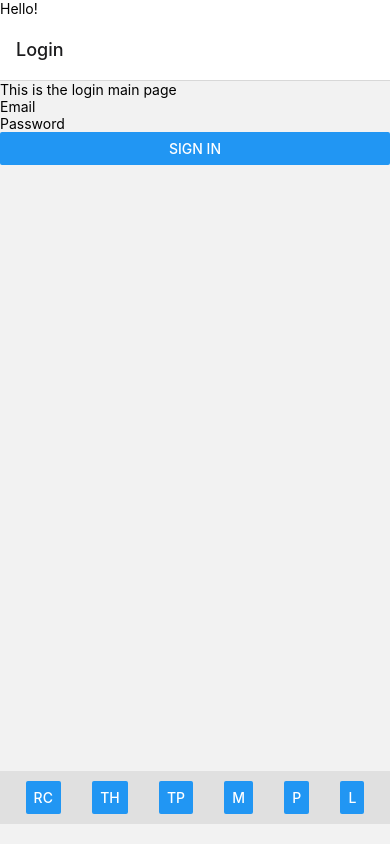
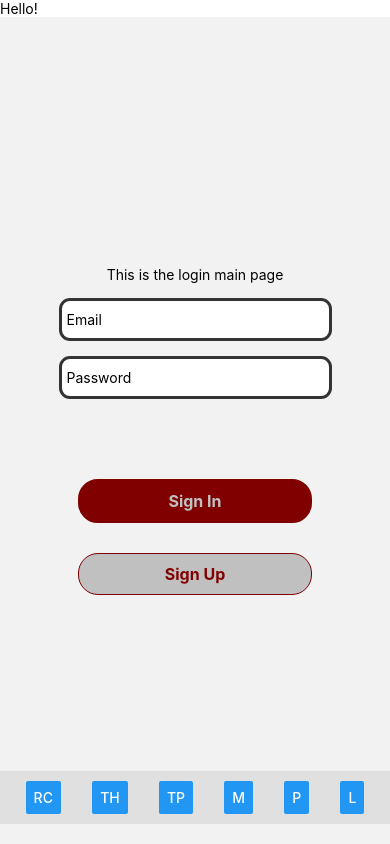
Before and after one commit to JoJos-Blue-Ocean/TheWorld, a React Native app: screen /Login in a window 390 px wide. Built offline with nearby package versions, Linux system fonts and the light colour scheme.

Commit message:
Login and SingUp with firebase functionality on a signle page

```diff
--- a/App.jsx
+++ b/App.jsx
@@ -22,7 +22,7 @@ export default function App() {
     <NavigationContainer>
       <NavigationPane>
         <Stack.Navigator>
-          <Stack.Screen name="Login" component={Login} />
+          <Stack.Screen options={{ headerShown: false }} name="Login" component={Login} />
           <Stack.Screen name="TradingPlatform" component={TradingPlatform} />
           <Stack.Screen name="TradingHistory" component={TradingHistory} />
           <Stack.Screen name="RecordCatalog" component={RecordCatalog} />
--- a/client/src/components/login/LoginStart.jsx
+++ b/client/src/components/login/LoginStart.jsx
@@ -1,26 +1,129 @@
 import React, { useState } from 'react';
 import {
-  Text, View, Button, TextInput,
+  Text, View, Button, TextInput, KeyboardAvoidingView, TouchableOpacity, StyleSheet,
 } from 'react-native';
+import { useNavigation } from '@react-navigation/core';
+import { createUserWithEmailAndPassword, signInWithEmailAndPassword } from 'firebase/auth';
+import { auth } from '../../firebase';
 import NavigationPane from '../NavigationPane';
 
-export default function Login( { route }) {
+export default function Login({ route }) {
+  const navigation = useNavigation();
   const [email, setEmail] = useState('');
   const [password, setPassword] = useState('');
 
+  const handleSignUp = () => {
+    createUserWithEmailAndPassword(auth, email, password)
+      .then((userCredentials) => {
+        const user = userCredentials.user;
+        console.log('Signed up with', user);
+      })
+      .catch(err => alert(err.message))
+  };
+
+  const handleLogIn = () => {
+    console.log(auth);
+    signInWithEmailAndPassword(auth, email, password)
+      .then((userCredentials) => {
+        const user = userCredentials.user;
+        //need to add axios post to add user to database
+        navigation.navigate('RecordCatalog', { email: user.email });
+        console.log('Logged In with', user);
+      })
+      .catch(err => alert(err.message))
+  };
+
   return (
 
-    <View>
+    <KeyboardAvoidingView
+      style={styles.container}
+      behavior="padding"
+    >
       <Text>This is the login main page</Text>
+      <View style={styles.inputContainer}>
         <TextInput
           placeholder="Email"
+          value={email}
+          onChangeText={(text) => setEmail(text)}
+          style={styles.input}
         />
         <TextInput
+          placeholder="Password"
+          value={password}
+          onChangeText={(text) => setPassword(text)}
+          style={styles.input}
           secureTextEntry
-        placeholder="Password"
         />
-      <Button title="Sign In" onPress={() => {}} />
       </View>
 
+      <View style={styles.buttonContainer}>
+        <TouchableOpacity
+          onPress={() => { handleLogIn(); }}
+          style={styles.button}
+        >
+          <Text style={styles.buttonText}>Sign In</Text>
+        </TouchableOpacity>
+        <TouchableOpacity
+          onPress={() => handleSignUp()}
+          style={[styles.button, styles.buttonOutline]}
+        >
+          <Text style={styles.buttonOutlineText}>Sign Up</Text>
+        </TouchableOpacity>
+
+      </View>
+
+    </KeyboardAvoidingView>
   );
 }
+
+const styles = StyleSheet.create({
+  container: {
+    flex: 1,
+    justifyContent: 'center',
+    alignItems: 'center',
+  },
+  inputContainer: {
+    width: '70%',
+  },
+  input: {
+    backgroundColor: 'white',
+    paddingHorizintal: 15,
+    paddingVertical: 10,
+    borderRadius: 11,
+    marginTop: 15,
+    borderWidth: 3,
+    borderColor: '#333333',
+    padding: 5,
+  },
+  buttonContainer: {
+    width: '60%',
+    justifyContent: 'center',
+    alignItems: 'center',
+    marginTop: 80,
+  },
+  button: {
+    backgroundColor: '#800000',
+    width: '100%',
+    padding: 10,
+    borderRadius: 20,
+    alignItems: 'center',
+    borderColor: '#800000',
+    borderWidth: 2,
+  },
+  buttonOutline: {
+    backgroundColor: '#C0C0C0',
+    marginTop: 30,
+    borderColor: '#800000',
+    borderWidth: 1,
+  },
+  buttonText: {
+    color: '#C0C0C0',
+    fontWeight: '700',
+    fontSize: 16,
+  },
+  buttonOutlineText: {
+    color: '#800000',
+    fontWeight: '700',
+    fontSize: 16,
+  },
+});
--- /dev/null
+++ b/client/src/firebase.js
@@ -0,0 +1,21 @@
+// Import the functions you need from the SDKs you need
+import { initializeApp } from "firebase/app";
+import { getAuth } from "firebase/auth";
+// TODO: Add SDKs for Firebase products that you want to use
+// https://firebase.google.com/docs/web/setup#available-libraries
+
+// Your web app's Firebase configuration
+const firebaseConfig = {
+  apiKey: "AIzaSyBI0Ip7hWc6lh5fWXxzXJbuEmcwCJ-pbl4",
+  authDomain: "jojostheworld.firebaseapp.com",
+  projectId: "jojostheworld",
+  storageBucket: "jojostheworld.appspot.com",
+  messagingSenderId: "912901559759",
+  appId: "1:912901559759:web:3cbadea0f44dc2c2ae6eba"
+};
+
+// Initialize Firebase
+const app = initializeApp(firebaseConfig);
+// Initialize Firebase Authentication and get a reference to the service
+export const auth = getAuth(app);
+export default app;
```
Lines whose indentation alone changed are shown as unchanged.
